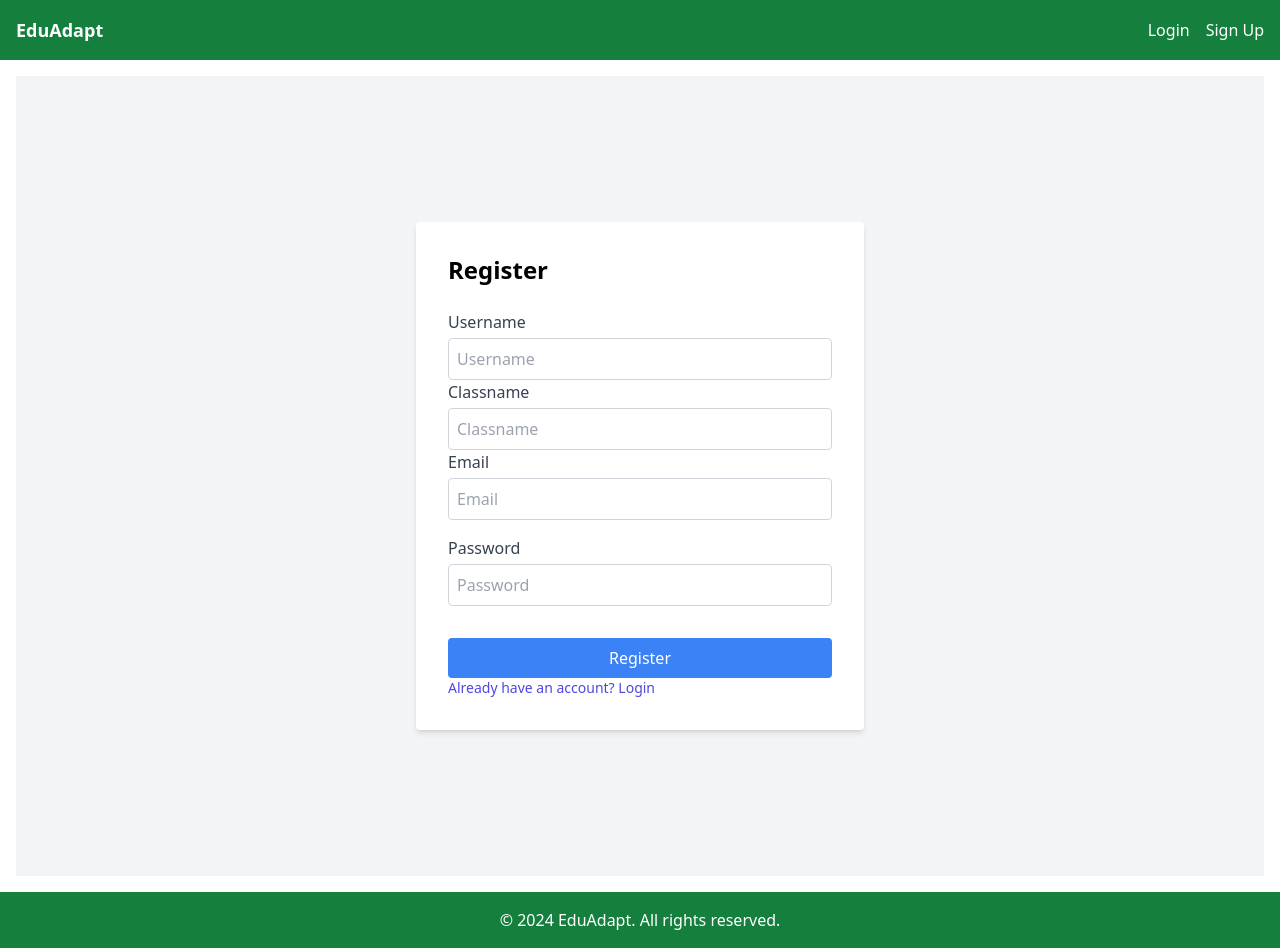
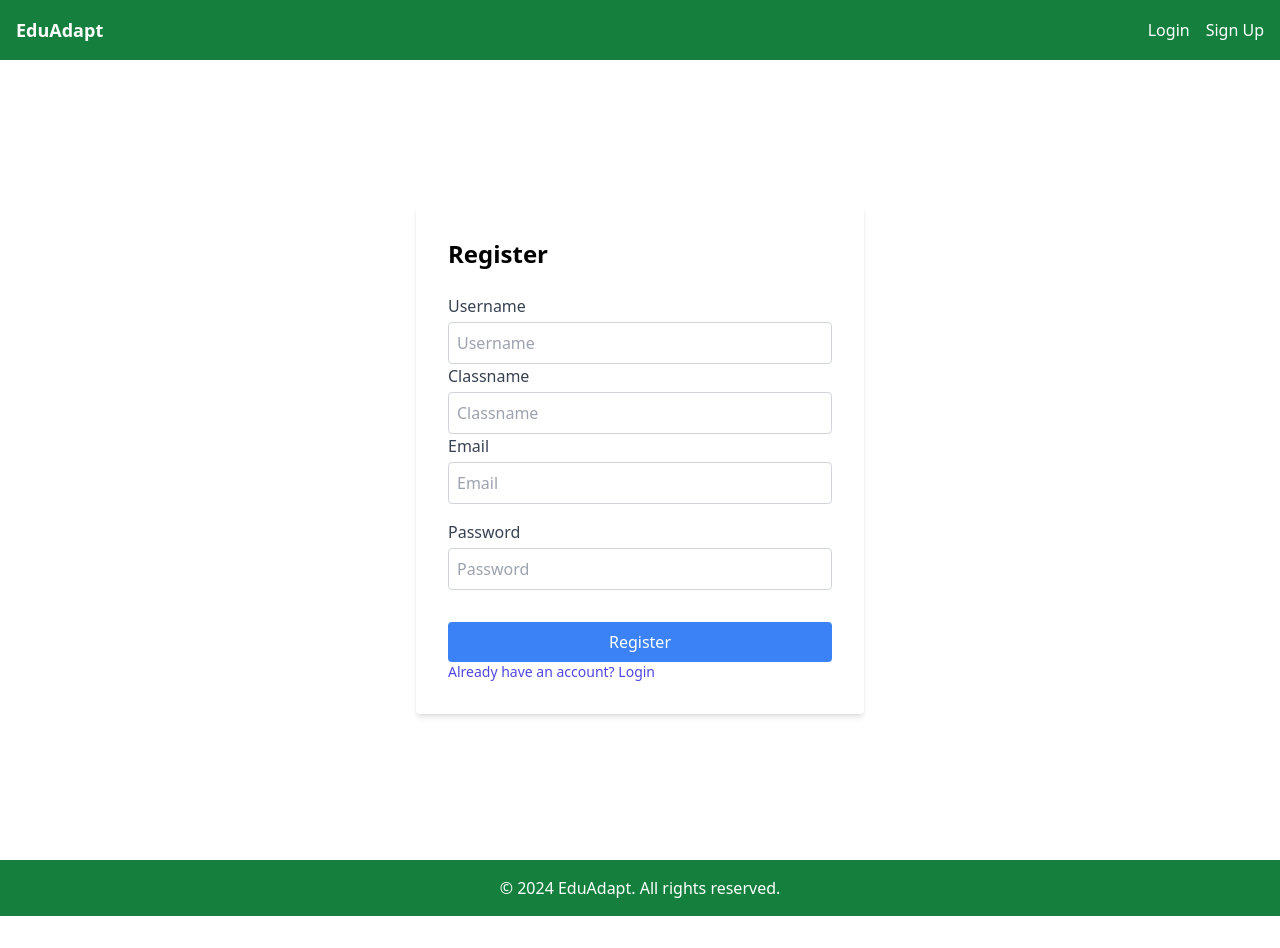
Before and after one commit to millyanne93/EduAdapt, a Next.js app in the folder frontend/: page /register in a window 1280 px wide. After the commit the page ends 916 px from the top, so only its background shows below. Built offline with nearby package versions, Linux system fonts and the light colour scheme.

Commit message:
Remove gray background on form  layout

```diff
--- a/frontend/components/AuthForm.tsx
+++ b/frontend/components/AuthForm.tsx
@@ -29,7 +29,7 @@
     };
 
     return (
-        <div className='min-h-screen flex items-center justify-center bg-gray-100'>
+        <div className='min-h-screen flex items-center justify-center'>
             <div className='bg-white p-8 rounded shadow-md w-full max-w-md'>
                 <h2 className='text-2xl font-bold mb-6'>{mode === 'login' ? 'Login' : 'Register'}</h2>
                 <form onSubmit={handleSubmit}>
--- a/frontend/components/Layout.tsx
+++ b/frontend/components/Layout.tsx
@@ -21,7 +21,7 @@
           </div>
         </div>
       </nav>
-      <main className="flex-grow container mx-auto p-4">
+      <main className="flex-grow container mx-auto">
         {children}
       </main>
       <footer className="bg-green-700 p-4 text-white text-center">
```
